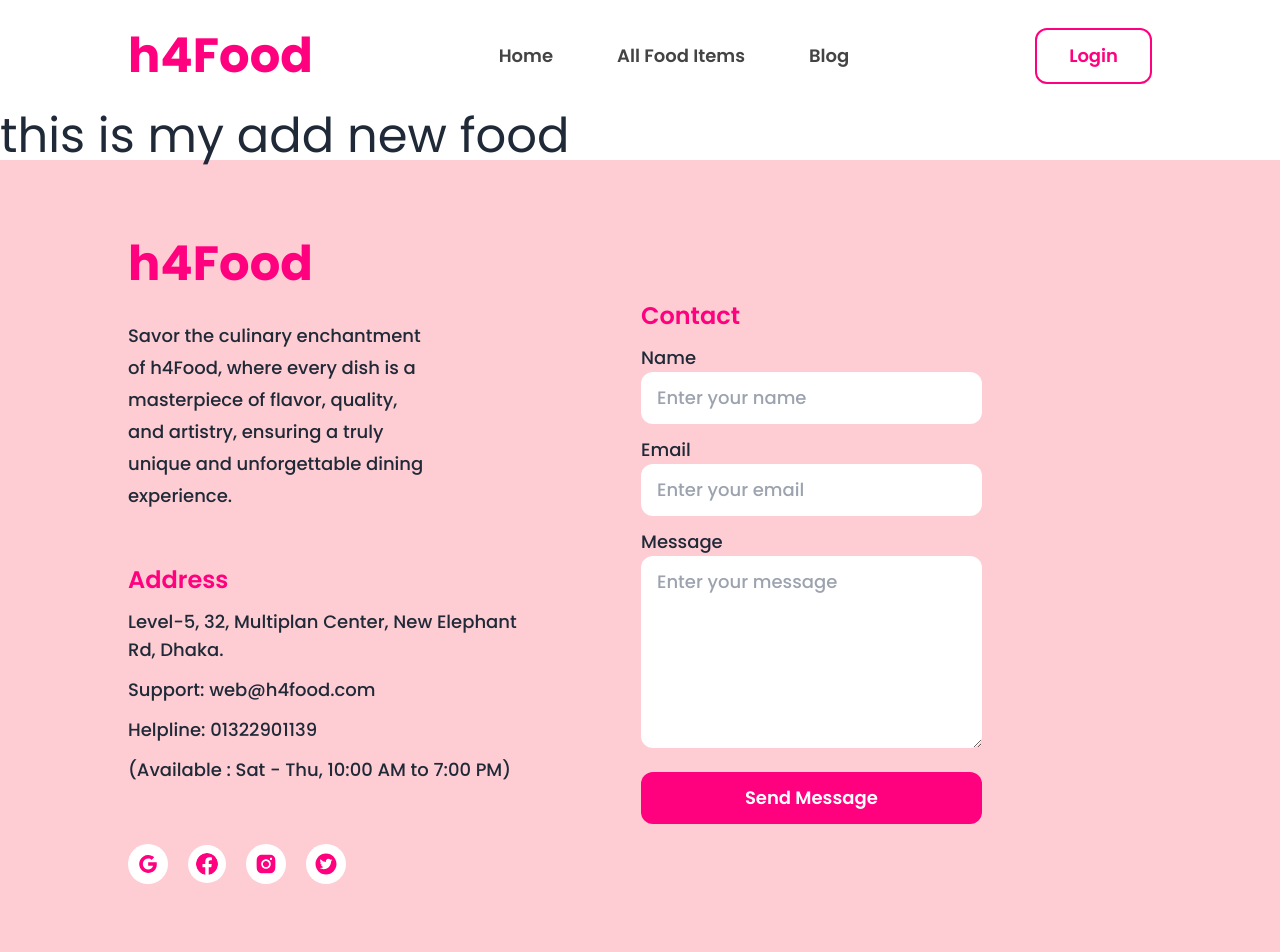
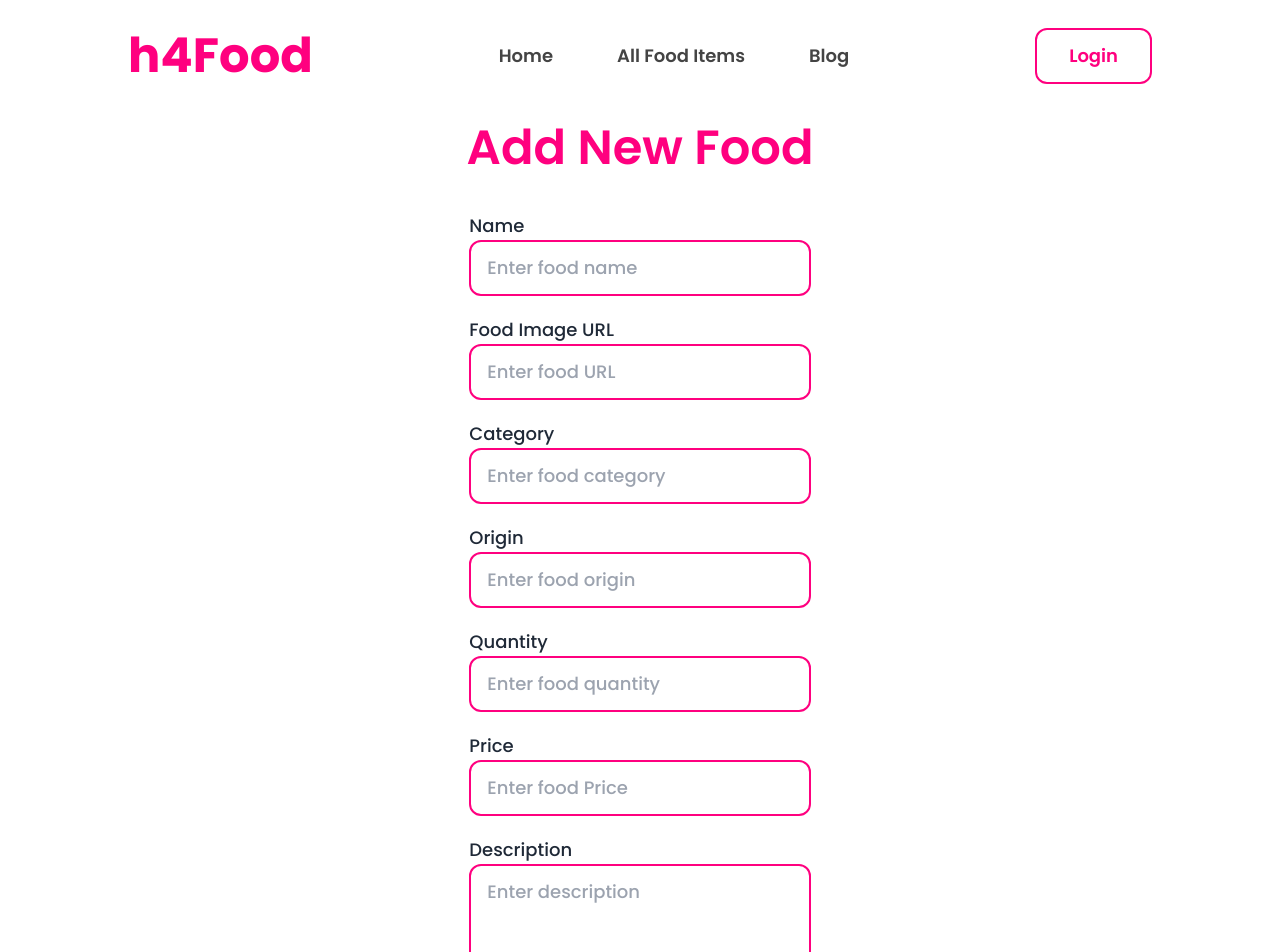
Before and after one commit to tanvir0908/h4Food-client-side, a React (Vite) app in the folder h4food/: page /addNewFood in a window 1280 px wide. Shown: the top 952 px of the page. Built offline with nearby package versions, Linux system fonts and the light colour scheme; no server answers.

Commit message:
add new product functionality added

```diff
--- a/h4food/src/pages/AddFood/AddFood.jsx
+++ b/h4food/src/pages/AddFood/AddFood.jsx
@@ -1,7 +1,144 @@
+import { useContext } from "react";
+import { AuthContext } from "../../providers/AuthProvider";
+import toast from "react-hot-toast";
+import { useNavigate } from "react-router-dom";
+
 export default function AddFood() {
+  const { user } = useContext(AuthContext);
+
+  const navigate = useNavigate();
+
+  const handleSubmit = (e) => {
+    e.preventDefault();
+
+    const form = e.target;
+    const foodName = form.newFoodName.value;
+    const foodImage = form.newFoodImage.value;
+    const foodCategory = form.newFoodCategory.value;
+    const quantity = Number(form.newQuantity.value);
+    const count = 0;
+    const price = Number(form.newPrice.value);
+    const userName = user?.displayName;
+    const userEmail = user?.email;
+    const origin = form.newOrigin.value;
+    const description = form.newDescription.value;
+
+    const updatedFood = {
+      foodName,
+      foodImage,
+      foodCategory,
+      quantity,
+      count,
+      price,
+      userName,
+      userEmail,
+      origin,
+      description,
+    };
+
+    console.log(updatedFood);
+
+    fetch("http://localhost:5000/api/v1/addFood", {
+      method: "POST",
+      headers: {
+        "content-type": "application/json",
+      },
+      body: JSON.stringify(updatedFood),
+    })
+      .then((res) => res.json())
+      .then((data) => {
+        if (data.insertedId) {
+          toast.success("New food added successfully");
+          navigate("/myAddedFoods");
+        }
+      });
+  };
+
   return (
-    <div>
-      <h2 className="text-5xl">this is my add new food</h2>
+    <div className="mx-5 lg:mx-32 mt-10 mb-20">
+      <h2 className="text-5xl mb-10 text-center font-semibold text-primary mb-10text-5xl">
+        Add New Food
+      </h2>
+      <div>
+        <form
+          onSubmit={handleSubmit}
+          className="px-5 md:px-0 w-full md:w-3/4 lg:w-2/6 mx-auto"
+        >
+          <div className="flex flex-col">
+            <span className="text-lg font-medium">Name</span>
+            <input
+              type="text"
+              name="newFoodName"
+              placeholder="Enter food name"
+              className="px-4 py-3 rounded-xl outline-none border-2 border-primary text-lg font-medium"
+              required
+            />
+          </div>
+          <div className="flex flex-col my-5">
+            <span className="text-lg font-medium">Food Image URL</span>
+            <input
+              type="url"
+              name="newFoodImage"
+              placeholder="Enter food URL"
+              className="px-4 py-3 rounded-xl outline-none border-2 border-primary text-lg font-medium"
+              required
+            />
+          </div>
+          <div className="flex flex-col">
+            <span className="text-lg font-medium">Category</span>
+            <input
+              type="text"
+              name="newFoodCategory"
+              placeholder="Enter food category"
+              className="px-4 py-3 rounded-xl outline-none border-2 border-primary text-lg font-medium"
+              required
+            />
+          </div>
+          <div className="flex flex-col mt-5">
+            <span className="text-lg font-medium">Origin</span>
+            <input
+              type="text"
+              name="newOrigin"
+              placeholder="Enter food origin"
+              className="px-4 py-3 rounded-xl outline-none border-2 border-primary text-lg font-medium"
+              required
+            />
+          </div>
+          <div className="flex flex-col my-5">
+            <span className="text-lg font-medium">Quantity</span>
+            <input
+              type="number"
+              name="newQuantity"
+              placeholder="Enter food quantity"
+              className="px-4 py-3 rounded-xl outline-none border-2 border-primary text-lg font-medium"
+              required
+            />
+          </div>
+          <div className="flex flex-col">
+            <span className="text-lg font-medium">Price</span>
+            <input
+              type="number"
+              name="newPrice"
+              placeholder="Enter food Price"
+              className="px-4 py-3 rounded-xl outline-none border-2 border-primary text-lg font-medium"
+              required
+            />
+          </div>
+          <div className="flex flex-col my-5">
+            <span className="text-lg font-medium">Description</span>
+            <textarea
+              type="text"
+              name="newDescription"
+              placeholder="Enter description"
+              className="px-4 py-3 h-[15rem] rounded-xl outline-none border-2 border-primary text-lg font-medium"
+              required
+            />
+          </div>
+          <button className="bg-primary mt-5 border-2 border-primary text-white w-full text-lg font-semibold py-3 rounded-xl">
+            Create new food
+          </button>
+        </form>
+      </div>
     </div>
   );
 }
```
